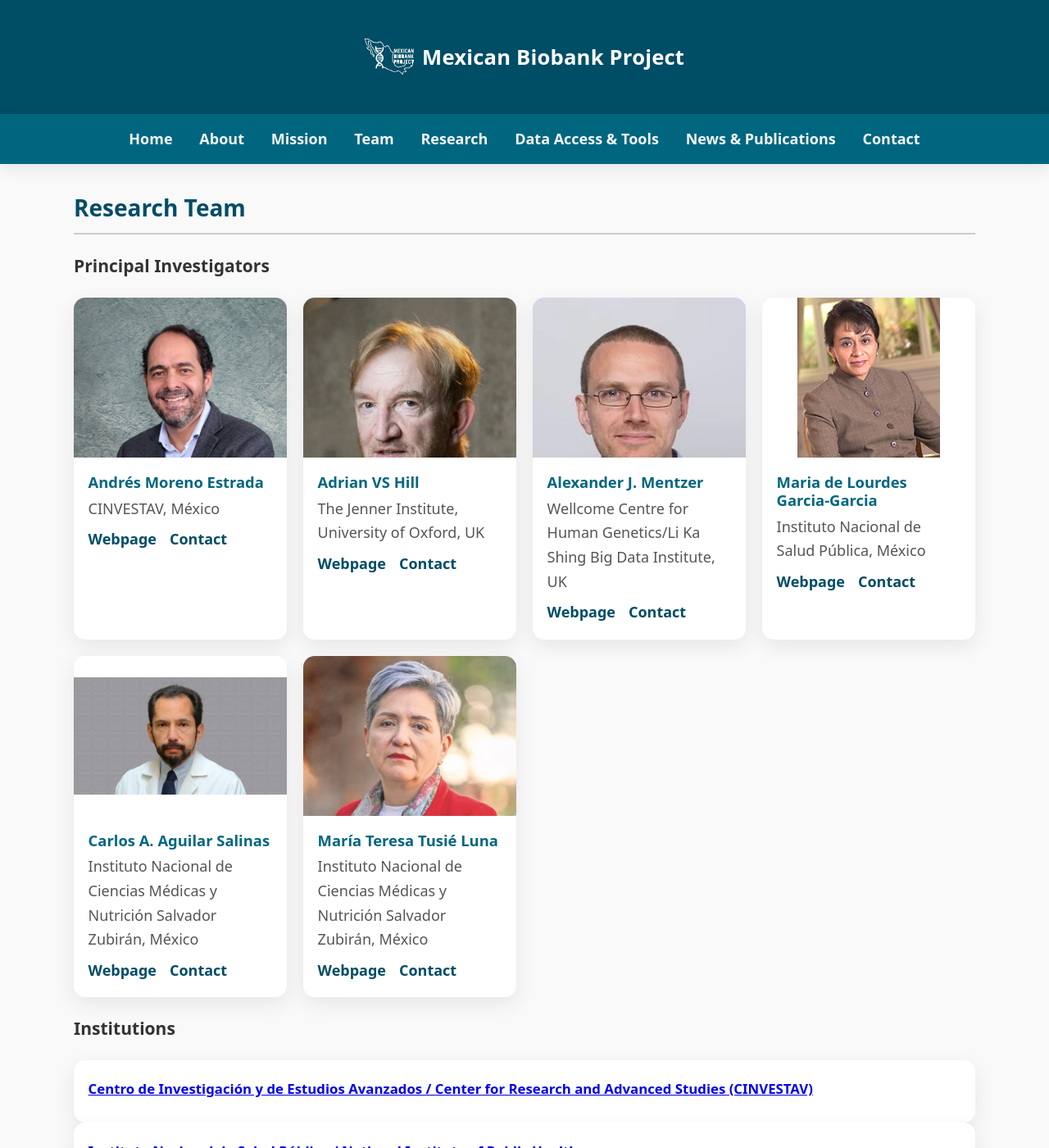
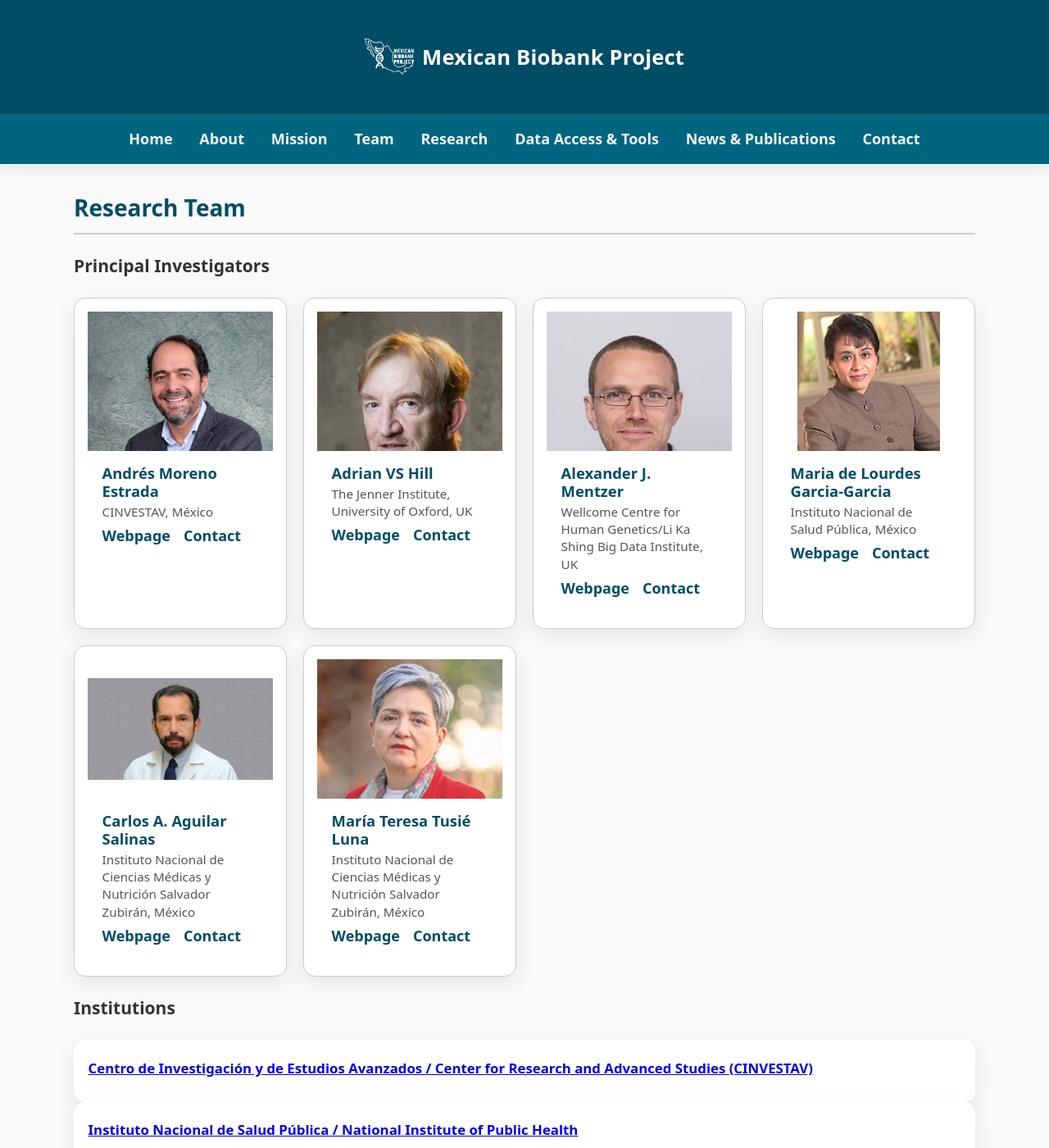
Before and after one commit to morenolab/MexicanBiobank_webpage, a Jekyll site: the page built from pages/team.md, in a window 1280 px wide and 1400 px high. Shown: the whole window at 82% size. Built offline with Jekyll 4.4.1, drawn with Linux system fonts in a browser that asks for light colours.

Commit message:
Add files via upload

```diff
--- a/assets/css/styles.css
+++ b/assets/css/styles.css
@@ -746,3 +746,9 @@
   outline: none;
   box-shadow: var(--shadow), var(--ring);
 }
+
+.team-grid{display:grid;grid-template-columns:repeat(auto-fit,minmax(250px,1fr));gap:1.25rem;margin-top:1rem}
+.team-card{background:var(--card);border:1px solid var(--border);border-radius:var(--radius);box-shadow:var(--shadow);padding:1rem;transition:transform .12s ease,box-shadow .12s ease}
+.team-card:hover{transform:translateY(-2px);box-shadow:0 12px 28px rgba(0,0,0,.12)}
+.team-card__name{margin:0 0 .25rem;color:var(--brand-700);font-weight:700}
+.team-card__meta{margin:0;font-size:.95rem;color:var(--muted);line-height:1.4}
```
